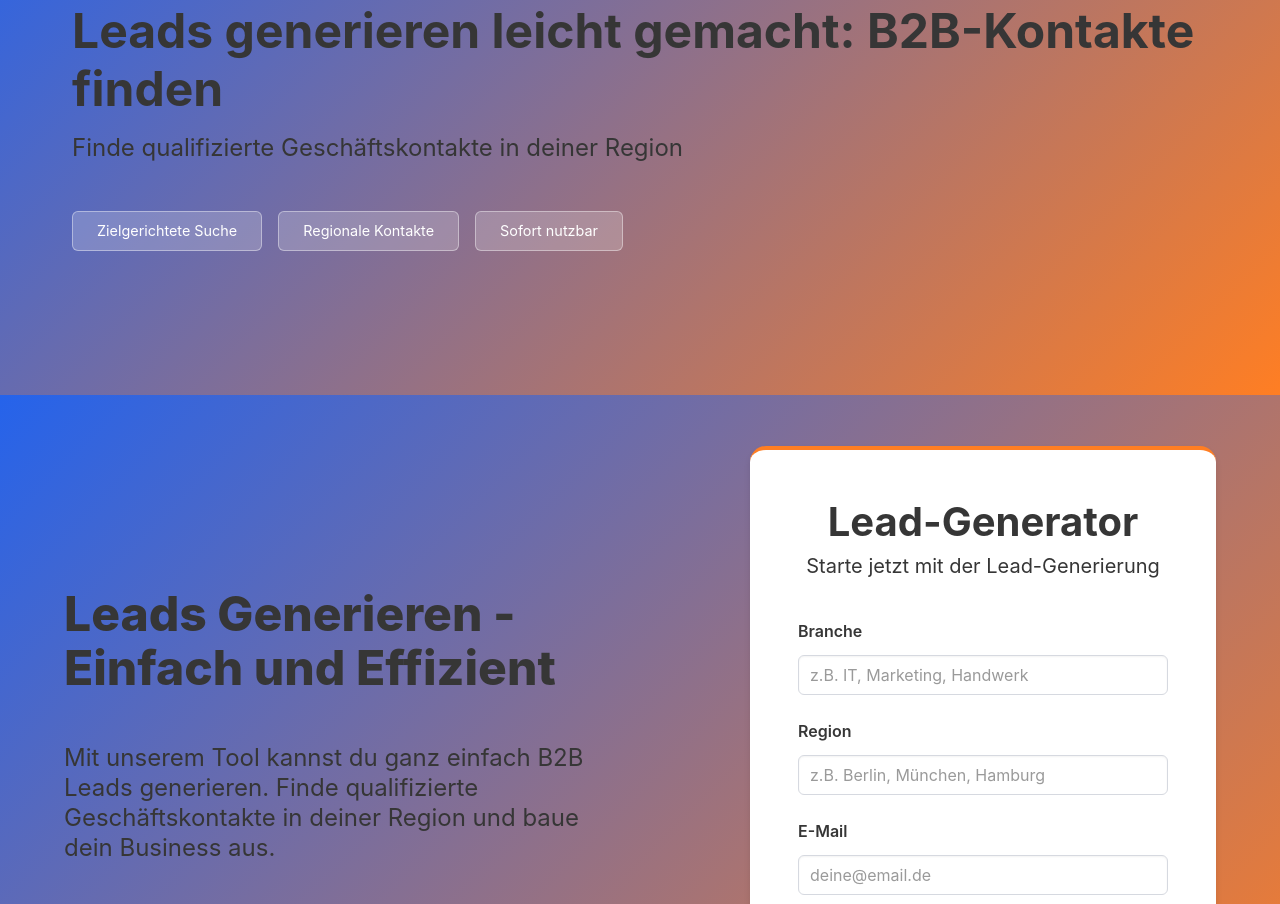
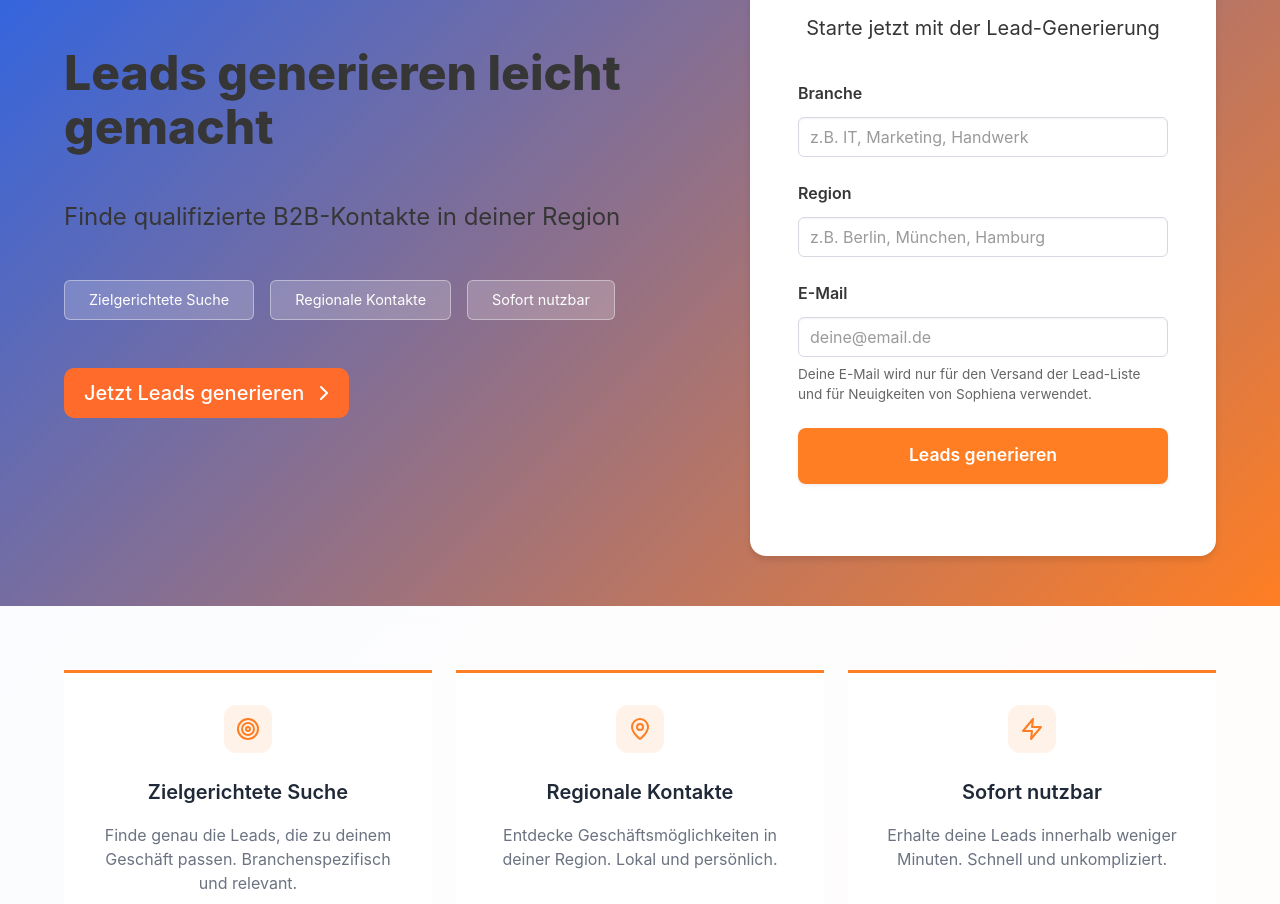
Before and after one commit to Caohung77/leadgenerator, a React (Vite) app: page / in a window 1280 px wide. Shown: the part 142-1046 px from the top of the page. Built offline with nearby package versions, Linux system fonts and the light colour scheme.

Commit message:
Reverted hero section to previous clean layout

```diff
--- a/src/App.tsx
+++ b/src/App.tsx
@@ -74,56 +74,43 @@ function App() {
         <Route path="/datenschutz" element={<Datenschutz />} />
         <Route path="/" element={
           <>
-            <nav className="navbar" role="navigation" aria-label="main navigation">
+            <nav className="navbar">
               <div className="container">
                 <div className="navbar-brand">
                   <a className="navbar-item" href="/" aria-label="Lead Generator Tool Homepage">
                     <img
                       src="/sophia.png"
-                      alt="Lead Generator Tool - Professionelle Lead-Generierung"
+                      alt="Sophiena Lead Generator Logo"
                       className="logo-image"
-                      loading="eager"
                     />
                   </a>
                 </div>
               </div>
             </nav>
 
-            <section className="hero is-primary is-medium">
-              <div className="hero-body">
-                <div className="container">
-                  <h1 className="title is-1 mb-4">
-                    Leads generieren leicht gemacht: B2B-Kontakte finden
-                  </h1>
-                  <p className="subtitle is-4 mb-6">
-                    Finde qualifizierte Geschäftskontakte in deiner Region
-                  </p>
-                  <div className="tags">
-                    <span className="tag is-medium">Zielgerichtete Suche</span>
-                    <span className="tag is-medium">Regionale Kontakte</span>
-                    <span className="tag is-medium">Sofort nutzbar</span>
-                  </div>
-                </div>
-              </div>
-            </section>
-
             <section className="hero is-fullheight-with-navbar">
               <div className="hero-body">
                 <div className="container">
                   <div className="columns is-vcentered">
                     <div className="column is-6">
-                      <h1 className="title is-1 has-text-white mb-6">
-                        Leads Generieren - Einfach und Effizient
+                      <h1 className="title is-1 mb-6">
+                        Leads generieren leicht gemacht
                       </h1>
-                      <h2 className="subtitle is-4 has-text-white mb-6">
-                        Mit unserem Tool kannst du ganz einfach B2B Leads generieren.
-                        Finde qualifizierte Geschäftskontakte in deiner Region
-                        und baue dein Business aus.
-                      </h2>
-                      <div className="tags">
-                        <span className="tag is-orange is-medium">✓ Kostenlos</span>
-                        <span className="tag is-orange is-medium">✓ DSGVO-konform</span>
-                        <span className="tag is-orange is-medium">✓ Sofort nutzbar</span>
+                      <p className="subtitle is-4 mb-6">
+                        Finde qualifizierte B2B-Kontakte in deiner Region
+                      </p>
+                      <div className="tags mb-6">
+                        <span className="tag is-medium">Zielgerichtete Suche</span>
+                        <span className="tag is-medium">Regionale Kontakte</span>
+                        <span className="tag is-medium">Sofort nutzbar</span>
+                      </div>
+                      <div className="buttons">
+                        <a href="#generator" className="button is-warning is-medium">
+                          <span>Jetzt Leads generieren</span>
+                          <span className="icon">
+                            <ChevronRight />
+                          </span>
+                        </a>
                       </div>
                     </div>
                     <div className="column is-5 is-offset-1">
```
